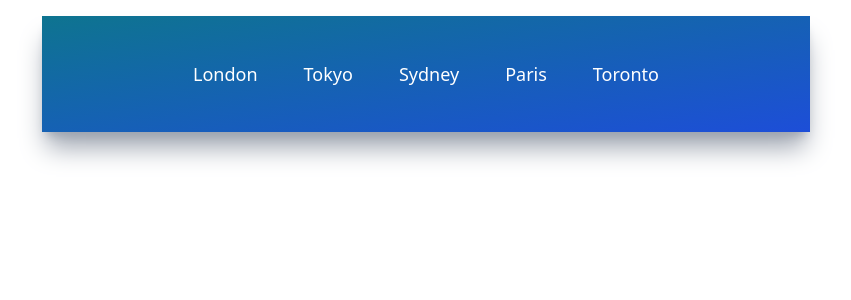
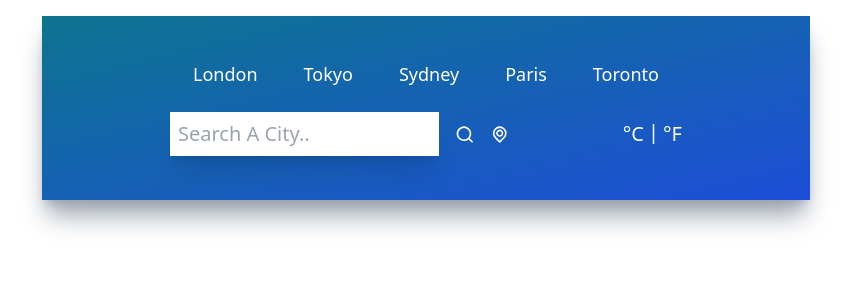
Before and after one commit to Kunal-Vijay/Dark-Sky---Weather-app, a React (Create React App) app: page / in a window 1280 px wide. Shown: the top 300 px of the page, without its empty margins (214-1065 px from the left). Built offline with nearby package versions, Linux system fonts and the light colour scheme.

Commit message:
added inputs component

```diff
--- a/src/App.js
+++ b/src/App.js
@@ -1,10 +1,12 @@
 import './App.css';
+import Inputs from './components/Inputs';
 import Topbuttons from './components/Topbuttons';
 
 function App() {
   return (
     <div className="mx-auto max-w-screen-md mt-4 py-5 px-32 bg-gradient-to-br from-cyan-700 to-blue-700 h-fit shadow-xl shadow-gray-400">
       <Topbuttons/>
+      <Inputs/>
     </div>
   );
 }
--- /dev/null
+++ b/src/components/Inputs.jsx
@@ -0,0 +1,32 @@
+import React from "react";
+import { UilSearch, UilLocationPoint } from "@iconscout/react-unicons";
+
+export default function Inputs() {
+  return (
+    <div className="flex flex-row justify-center my-6">
+      <div className="flex flex-row w-3/4 justify-center items-center space-x-4">
+        <input
+          type="text"
+          placeholder="search a city.."
+          className="text-xl font-light p-2 w-full shadow-xl focus:outline-none capitalize placeholder:first-letter:capitalize"
+        />
+        <UilSearch
+          size={25}
+          className="text-white cursor-pointer transition ease-out hover:scale-125"
+        />
+        <UilLocationPoint
+          size={25}
+          className="text-white cursor-pointer transition ease-out hover:scale-125"
+        />
+      </div>
+      <div className="flex flex-row w-1/4 justify-center items-center"></div>
+      <button name="metric" className="text-xl text-white font-light transition ease-out hover:scale-125">
+        °C
+      </button>
+      <p className="text-xl text-white mx-1 pt-1.5 ">|</p>
+      <button name="imperial" className="text-xl text-white font-light transition ease-out hover:scale-125">
+        °F
+      </button>
+    </div>
+  );
+}
```
